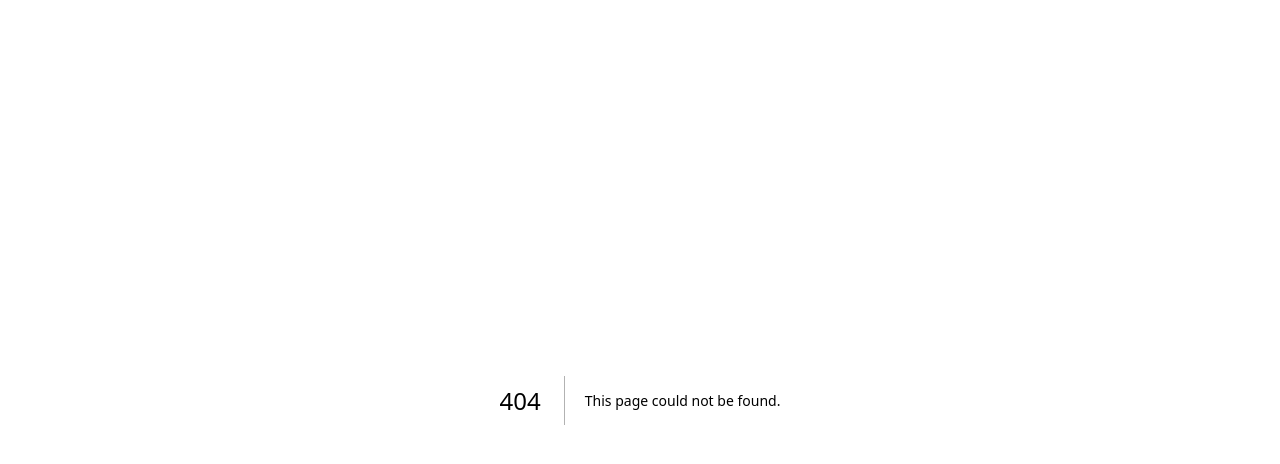
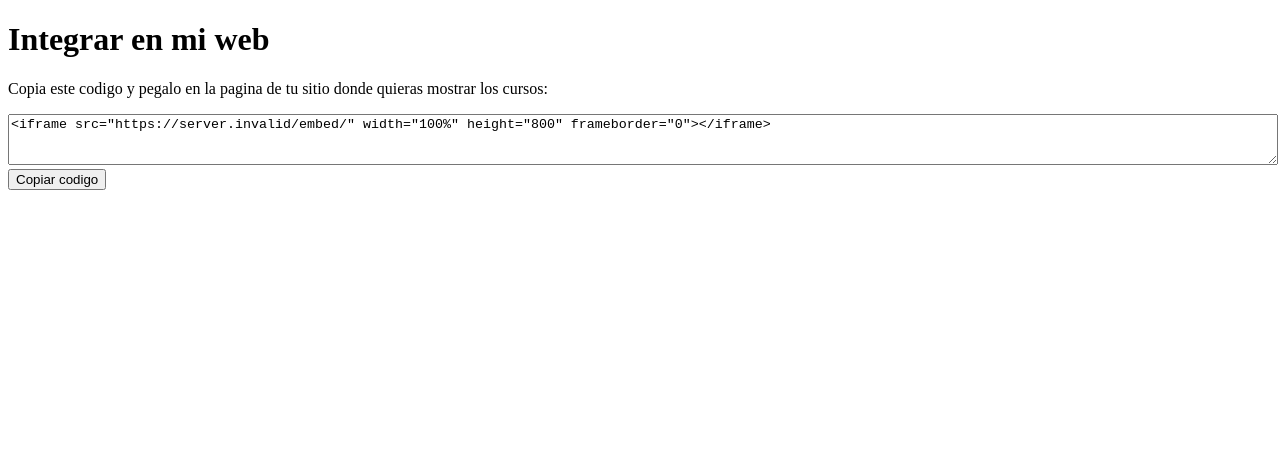
Before and after one commit to Guzzlightyear20/lms_app, a Next.js app: page /panel/integrar in a window 1280 px wide. Before the commit this address had no page. Shown: the top 464 px of the page. Built offline with nearby package versions, Linux system fonts and the light colour scheme; no server answers.

Commit message:
feat: add embed snippet builder and Integrar en mi web screen

```diff
--- /dev/null
+++ b/src/app/panel/integrar/page.tsx
@@ -0,0 +1,34 @@
+'use client';
+
+import { useState } from 'react';
+import { buildEmbedSnippet } from '@/lib/embed/buildEmbedSnippet';
+
+export default function IntegrarPage({
+  searchParams,
+}: {
+  searchParams: { tenantId?: string };
+}) {
+  const tenantId = searchParams.tenantId ?? '';
+  const [copied, setCopied] = useState(false);
+
+  const snippet = buildEmbedSnippet({
+    tenantId,
+    baseUrl: process.env.NEXT_PUBLIC_APP_BASE_URL ?? 'https://tucampus.com',
+  });
+
+  return (
+    <main>
+      <h1>Integrar en mi web</h1>
+      <p>Copia este codigo y pegalo en la pagina de tu sitio donde quieras mostrar los cursos:</p>
+      <textarea readOnly value={snippet} rows={3} style={{ width: '100%' }} />
+      <button
+        onClick={() => {
+          navigator.clipboard.writeText(snippet);
+          setCopied(true);
+        }}
+      >
+        {copied ? 'Copiado' : 'Copiar codigo'}
+      </button>
+    </main>
+  );
+}
--- /dev/null
+++ b/src/lib/embed/buildEmbedSnippet.ts
@@ -0,0 +1,3 @@
+export function buildEmbedSnippet(input: { tenantId: string; baseUrl: string }): string {
+  return `<iframe src="${input.baseUrl}/embed/${input.tenantId}" width="100%" height="800" frameborder="0"></iframe>`;
+}
```
Also changed, not shown: 1 other file (tests, documents, lock files or other folders).
